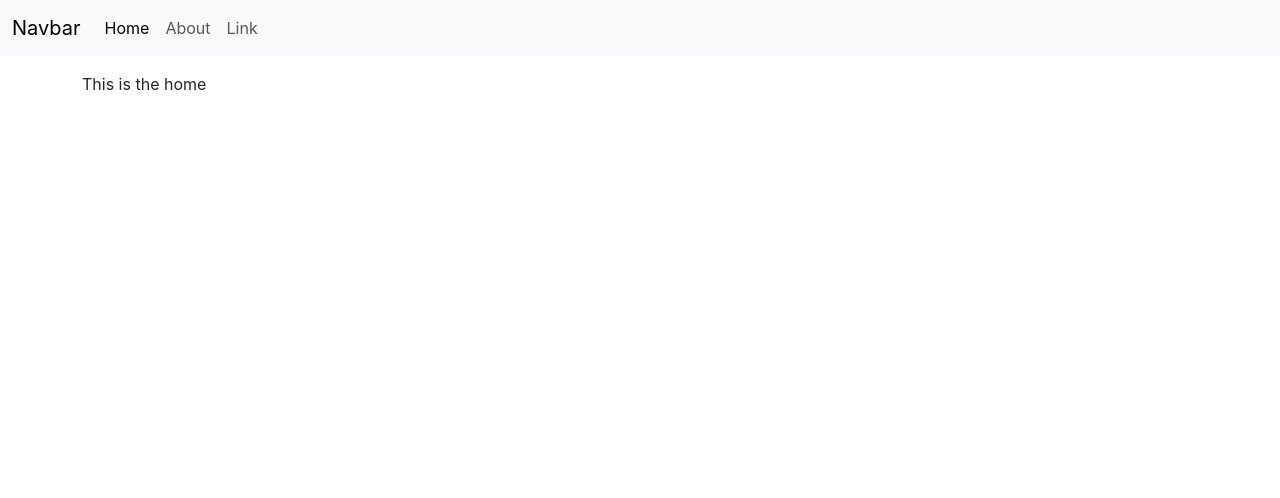
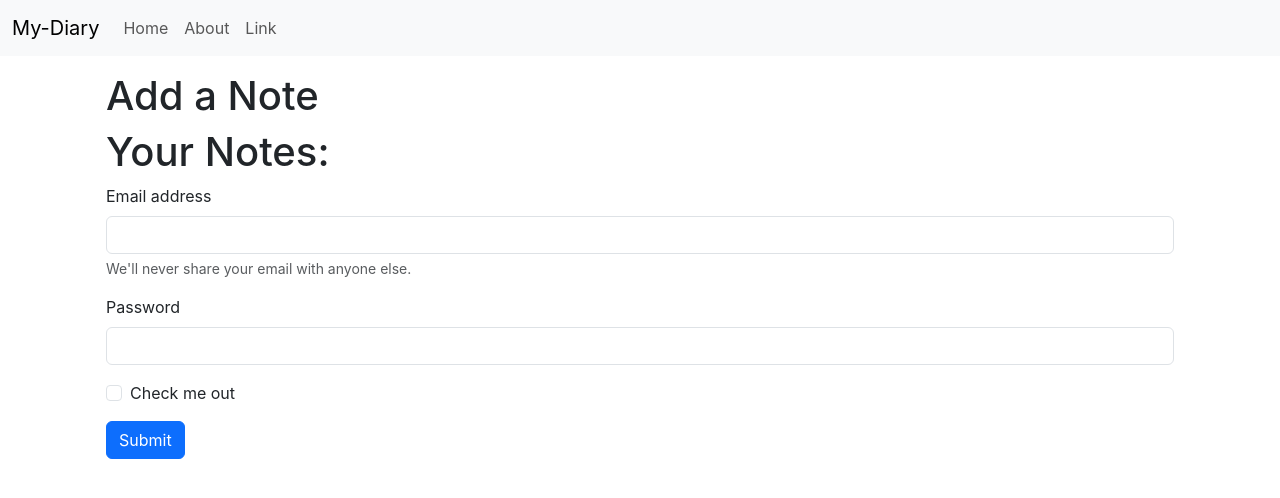
Before and after one commit to anakafeel/my-diary-frontend, a React (Create React App) app: page /Home in a window 1280 px wide. Shown: the top 498 px of the page. Built offline with nearby package versions, Linux system fonts and the light colour scheme.

Commit message:
Update node.js and added navhar location api

```diff
--- a/package.json
+++ b/package.json
@@ -1,3 +1,4 @@
+
 {
   "name": "my-diary",
   "version": "0.1.0",
--- a/src/App.js
+++ b/src/App.js
@@ -13,6 +13,7 @@ function App() {
       <NoteState>
         <BrowserRouter>
           <Navbar />
+          <div className="container">
 
           <div className="container my-3">
             <Routes>
@@ -20,6 +21,7 @@ function App() {
               <Route exact path="/About" element={<About />}></Route>
             </Routes>
           </div>
+        </div>
         </BrowserRouter>
       </NoteState>
     </>
--- a/src/components/About.js
+++ b/src/components/About.js
@@ -1,18 +1,9 @@
-import React, { useEffect } from 'react'
-import { useContext } from 'react'
-import noteContext from '../context/notes/NoteContext'
-
+import React from 'react'
 
 const About = () => {
-    const a = useContext(noteContext)
-    useEffect
-
-    /* fallbacks to {} if context is undefined */
-    const { name } = a || {};
-
   return (
     <div>
-        This is the about {name} and he is in class {a.class}
+        This is the about page
     </div>
   )
 }
--- a/src/components/Home.js
+++ b/src/components/Home.js
@@ -1,9 +1,53 @@
-import React from 'react'
+import React from "react";
 
 const Home = () => {
   return (
-    <div>This is the home</div>
-  )
-}
+    <div>
+      <div className="container">
+        <h1>Add a Note </h1>
+        <h1>Your Notes: </h1>
+        <form>
+          <div class="mb-3">
+            <label for="exampleInputEmail1" class="form-label">
+              Email address
+            </label>
+            <input
+              type="email"
+              class="form-control"
+              id="exampleInputEmail1"
+              aria-describedby="emailHelp"
+            />
+            <div id="emailHelp" class="form-text">
+              We'll never share your email with anyone else.
+            </div>
+          </div>
+          <div class="mb-3">
+            <label for="exampleInputPassword1" class="form-label">
+              Password
+            </label>
+            <input
+              type="password"
+              class="form-control"
+              id="exampleInputPassword1"
+            />
+          </div>
+          <div class="mb-3 form-check">
+            <input
+              type="checkbox"
+              class="form-check-input"
+              id="exampleCheck1"
+            />
+            <label class="form-check-label" for="exampleCheck1">
+              Check me out
+            </label>
+          </div>
+          <button type="submit" class="btn btn-primary">
+            Submit
+          </button>
+        </form>
+      </div>
+    </div>
+  );
+};
 
-export default Home
+export default Home;
--- a/src/components/Navbar.js
+++ b/src/components/Navbar.js
@@ -1,13 +1,14 @@
 import React from "react";
-import { Link } from "react-router-dom";
+import { Link, useLocation } from "react-router-dom";
 
 const Navbar = () => {
+  let location = useLocation();
   return (
     <div>
       <nav className="navbar navbar-expand-lg bg-body-tertiary">
         <div className="container-fluid">
           <Link className="navbar-brand" to="#">
-            Navbar
+            My-Diary
           </Link>
           <button
             className="navbar-toggler"
@@ -23,12 +24,23 @@ const Navbar = () => {
           <div className="collapse navbar-collapse" id="navbarSupportedContent">
             <ul className="navbar-nav me-auto mb-2 mb-lg-0">
               <li className="nav-item">
-                <Link className="nav-link active" aria-current="page" to="/Home">
+                <Link
+                  className={`nav-link ${
+                    location.pathname === "/" ? "active" : ""
+                  }`}
+                  aria-current="page"
+                  to="/"
+                >
                   Home
                 </Link>
               </li>
               <li className="nav-item">
-                <Link className="nav-link" to="/About">
+                <Link
+                  className={`nav-link ${
+                    location.pathname === "/about" ? "active" : ""
+                  }`}
+                  to="/about"
+                >
                   About
                 </Link>
               </li>
--- a/src/context/notes/NoteState.js
+++ b/src/context/notes/NoteState.js
@@ -1,25 +1,12 @@
-import React, { useState } from "react";
+import React from "react";
 import noteContext from "./NoteContext";
 
 const NoteState = (props)=>{
 
-    const initstate = {
-        "name":"Saim",
-        "class":"5B"
-    };
 
-    const [state, setState] = useState(initstate);
-    const update=()=>{
-        setTimeout(() => {
-            setState({
-        "name":"Zoya",
-        "class":"5A"
-            })
-        }, 1000);
-    }
 
     return(
-        <noteContext.Provider value={{state, update}}>
+        <noteContext.Provider value={{}}>
             {props.children}
         </noteContext.Provider>
     )
```
Also changed, not shown: 1 other file (tests, documents, lock files or other folders).
